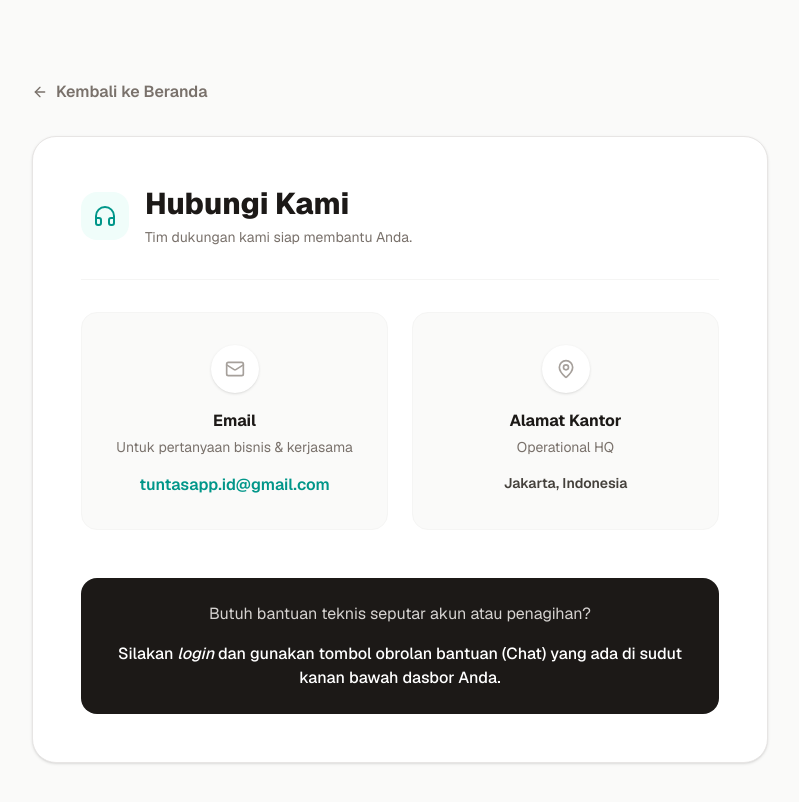
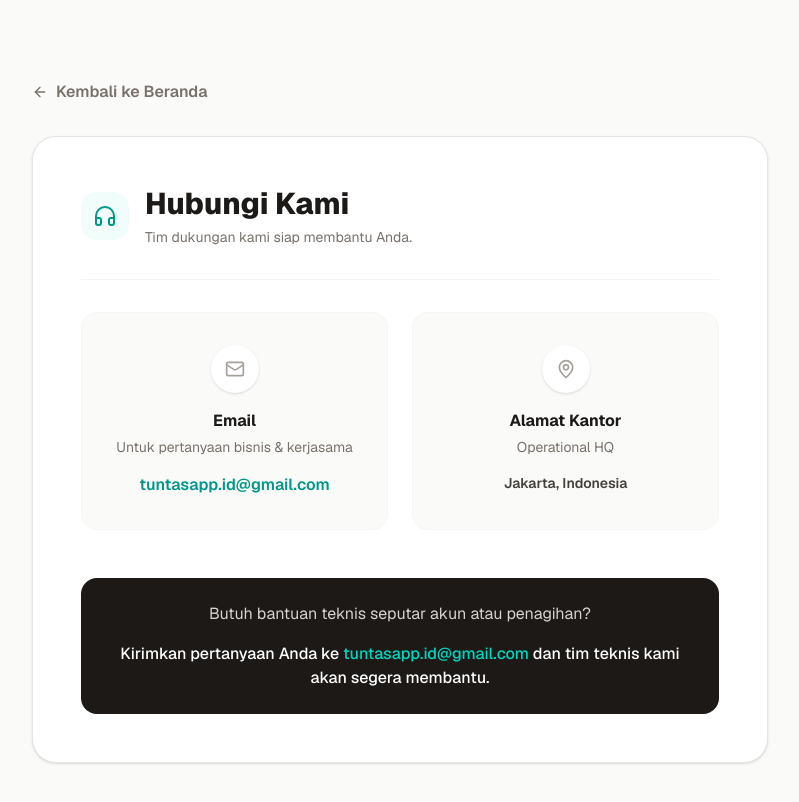
Before and after one commit to Legongs/bokly.in, a Next.js app: page /contact in a window 1280 px wide. Shown: the top 802 px of the page, without its empty margins (240-1039 px from the left). Built offline with nearby package versions, Linux system fonts and the light colour scheme.

Commit message:
fix: remove fake chat button claim in contact page

```diff
--- a/app/contact/page.tsx
+++ b/app/contact/page.tsx
@@ -56,7 +56,7 @@ export default function ContactPage() {
           <div className="mt-12 p-6 bg-stone-900 text-white rounded-2xl text-center">
             <p className="text-stone-300 mb-4">Butuh bantuan teknis seputar akun atau penagihan?</p>
             <p className="font-medium">
-              Silakan <em>login</em> dan gunakan tombol obrolan bantuan (Chat) yang ada di sudut kanan bawah dasbor Anda.
+              Kirimkan pertanyaan Anda ke <a href="mailto:tuntasapp.id@gmail.com" className="text-teal-400 hover:underline">tuntasapp.id@gmail.com</a> dan tim teknis kami akan segera membantu.
             </p>
           </div>
         </div>
```
